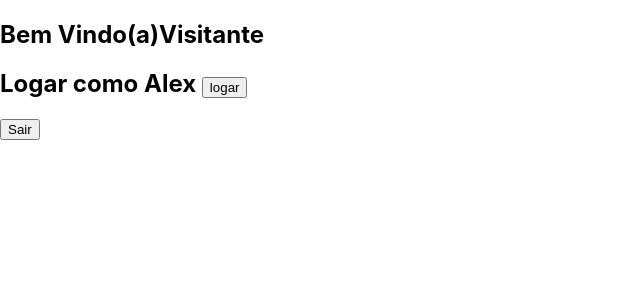
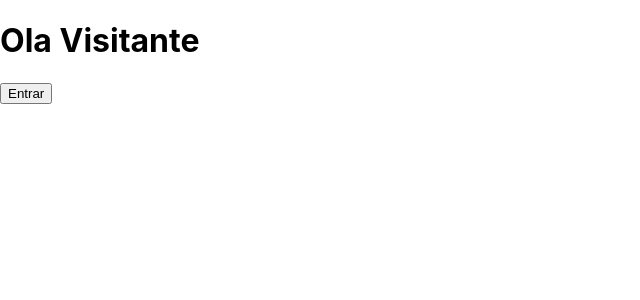
Before and after one commit to alextalha/react-examples, a React (Create React App) app: page / in a window 1280 px wide. Shown: the top 300 px of the page, without its empty margins (0-640 px from the left). Built offline with nearby package versions, Linux system fonts and the light colour scheme.

Commit message:
Renderizacao condicianal

```diff
--- a/src/components/Membro/index.js
+++ b/src/components/Membro/index.js
@@ -5,17 +5,39 @@ class Membro extends Component {
     constructor(props){
         super(props)
         this.state = {
-            nome: props.nome
+            status:false,
+
         }
     }
+
+    entrar(){
+        this.setState({ status : true})
+    }
+
+    sair(){
+        this.setState({ status : false})
+    }
+
+
+
 
     render() {
         return (
             <div>
-               <h2> Bem Vindo(a){this.state.nome} </h2>
-               <h2>Logar como Alex  <button onClick={ (event) => this.setState({ nome : "Alex"})}> logar </button></h2>
-               <button onClick={ (event) => this.setState({ nome : "Visitante"})}>Sair</button>
+                {this.state.status == 0 ?
+                <>
+                    <h1>Ola Visitante</h1>
+                    <button onClick={ () => this.entrar() }>Entrar</button>
+                 </>
+                 :
+                 <>
+                    <h1>Ola Alex</h1>
+                    <button onClick={ () => this.sair() }>Sair</button>
+                 </>
+
+                }
             </div>
+
         )
     }
 }
```
